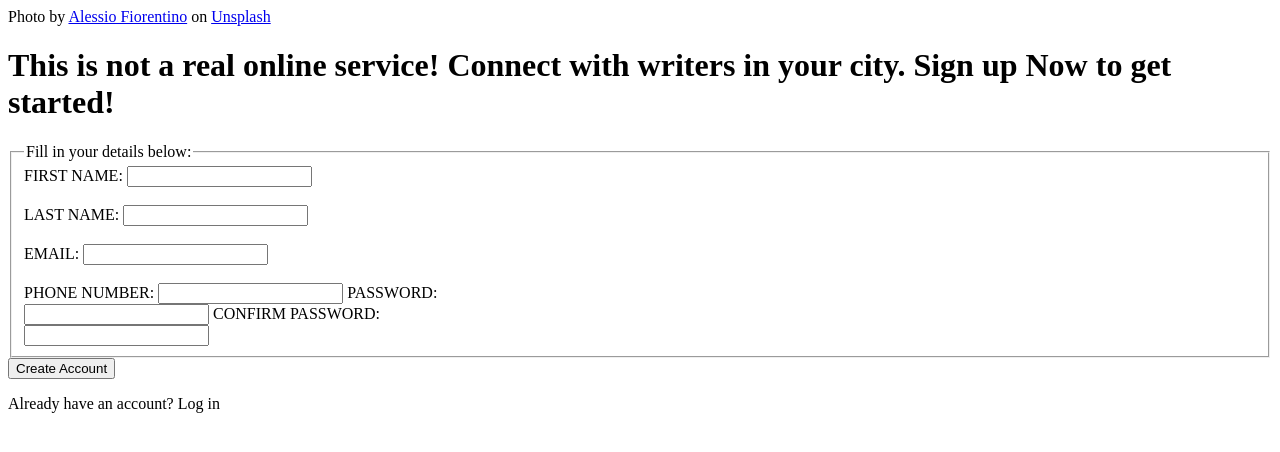
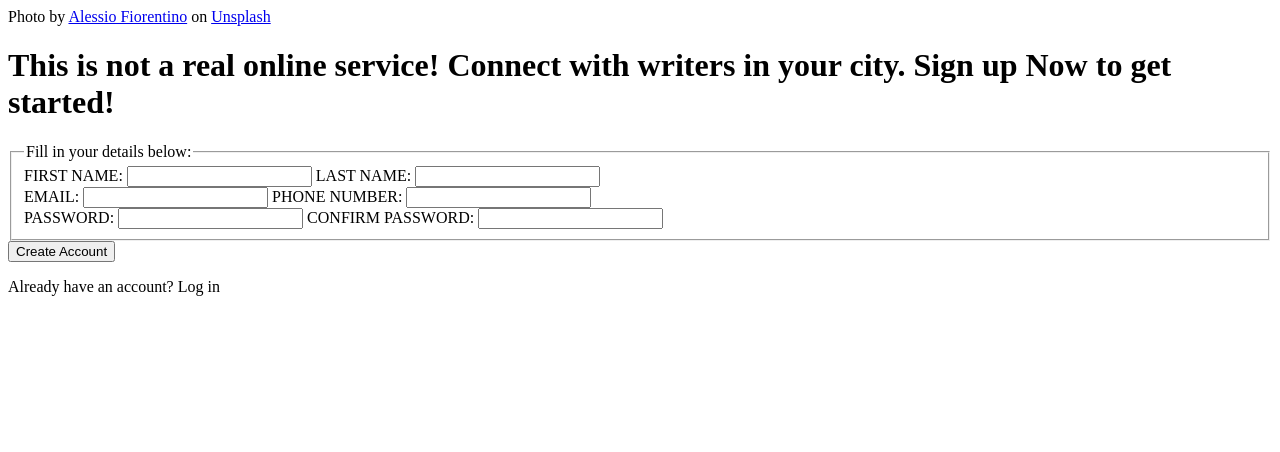
Before and after one commit to pranaykoppula/odin-signup, a plain HTML site: page index.html in a window 1280 px wide. Drawn offline with Linux system fonts and the light colour scheme.

Commit message:
scaffolding

```diff
--- a/index.html
+++ b/index.html
@@ -21,17 +21,17 @@
             <fieldset>
                 <legend>Fill in your details below:</legend>
                 <label for="fname">FIRST NAME:</label>
-                <input type="text" id="fname" name="fname"><br><br>
+                <input type="text" id="fname" name="fname">
                 <label for="lname">LAST NAME:</label>
-                <input type="text" id="lname" name="lname"><br><br>
+                <input type="text" id="lname" name="lname"><br>
                 <label for="email">EMAIL:</label>
-                <input type="email" id="email" name="email"><br><br>
+                <input type="email" id="email" name="email">
                 <label for="phone">PHONE NUMBER:</label>
-                <input type="tel" id="phone" name="phone" pattern="[0-9]{3}-[0-9]{2}-[0-9]{3}">
-                <label for="pwd">PASSWORD:</label><br>
+                <input type="tel" id="phone" name="phone" pattern="[0-9]{3}-[0-9]{2}-[0-9]{3}"><br>
+                <label for="pwd">PASSWORD:</label>
                 <input type="password" id="pwd" name="pwd">
-                <label for="cpwd">CONFIRM PASSWORD:</label><br>
-                <input type="password" id="cpwd" name="cpwd">
+                <label for="cpwd">CONFIRM PASSWORD:</label>
+                <input type="password" id="cpwd" name="cpwd"><br>
             </fieldset>
             <input type="submit" value="Create Account">
             <p id="existing">Already have an account? <a id="login">Log in</a></p>
```
